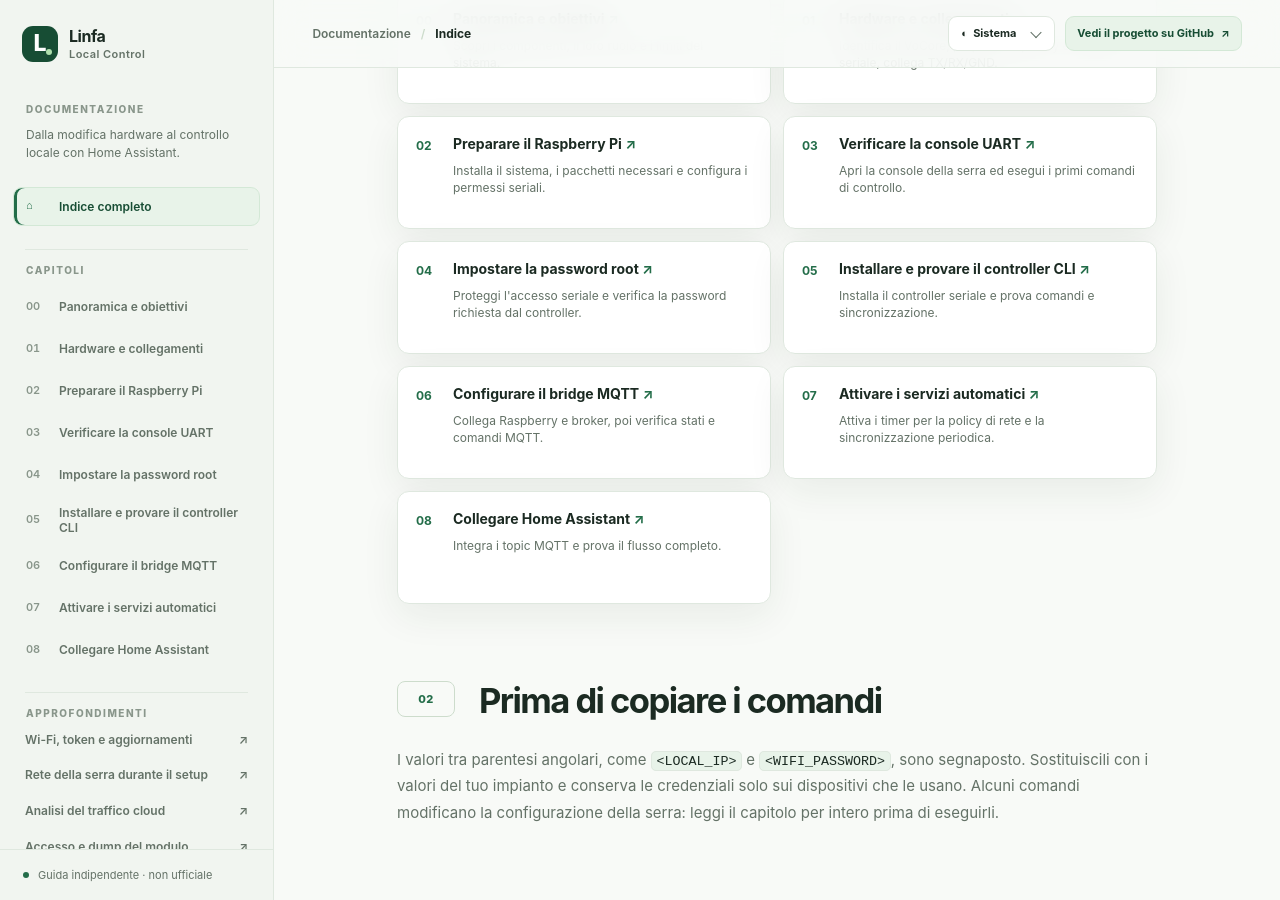
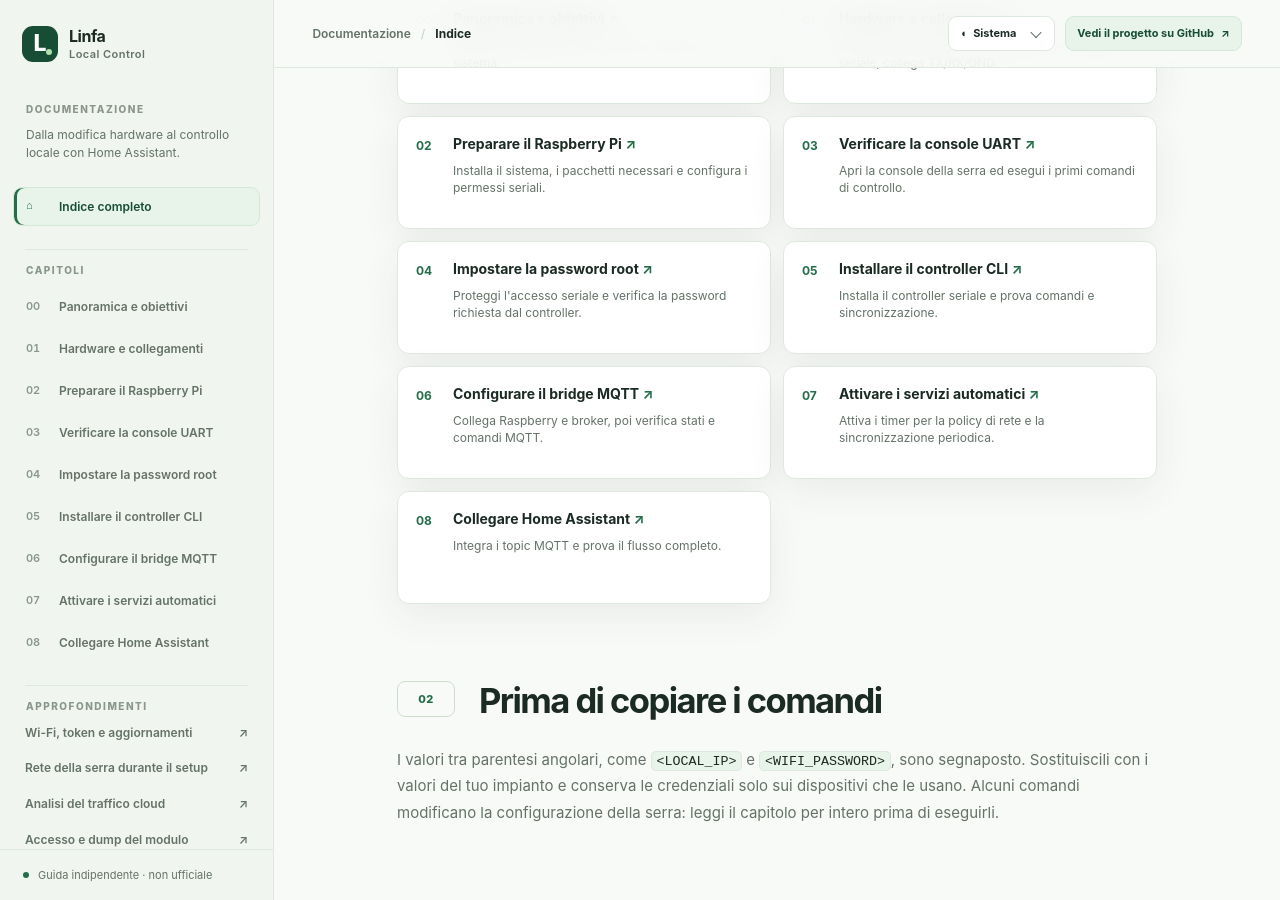
Before and after one commit to Interstellar0verdrive/Linfa-local-control, an MkDocs documentation site: the page built from docs/index.md, in a window 1280 px wide and 900 px high, scrolled down 1283 px. Built offline with MkDocs 1.6.1, drawn with Linux system fonts in a browser that asks for light colours.

Commit message:
Shorten chapter 05 title across navigation

```diff
--- a/docs/index.md
+++ b/docs/index.md
@@ -25,7 +25,7 @@ Il software del controller e del bridge è già nella repository: non devi ripet
   Apri la console della serra ed esegui i primi comandi di controllo.
 - **04** [Impostare la password root](setup/04-password-root.md)
   Proteggi l'accesso seriale e verifica la password richiesta dal controller.
-- **05** [Installare e provare il controller CLI](setup/05-controller-cli.md)
+- **05** [Installare il controller CLI](setup/05-controller-cli.md)
   Installa il controller seriale e prova comandi e sincronizzazione.
 - **06** [Configurare il bridge MQTT](setup/06-bridge-mqtt.md)
   Collega Raspberry e broker, poi verifica stati e comandi MQTT.
--- a/mkdocs.yml
+++ b/mkdocs.yml
@@ -30,7 +30,7 @@ nav:
       - '02 · Preparare il Raspberry Pi': setup/02-raspberry.md
       - '03 · Verificare la console UART': setup/03-uart.md
       - '04 · Impostare la password root': setup/04-password-root.md
-      - '05 · Installare e provare il controller CLI': setup/05-controller-cli.md
+      - '05 · Installare il controller CLI': setup/05-controller-cli.md
       - '06 · Configurare il bridge MQTT': setup/06-bridge-mqtt.md
       - '07 · Attivare i servizi automatici': setup/07-servizi-automatici.md
       - '08 · Collegare Home Assistant': setup/08-home-assistant.md
--- a/mkdocs_hooks.py
+++ b/mkdocs_hooks.py
@@ -13,7 +13,7 @@ STEPS = [
     ("02", "Preparare il Raspberry Pi", "setup/02-raspberry.md", "Prepara il sistema, i pacchetti e i permessi necessari per parlare con la serra.", "PREPARAZIONE", "Python, picocom, i pacchetti richiesti e i permessi seriali sono pronti."),
     ("03", "Verificare la console UART", "setup/03-uart.md", "Apri la console seriale e controlla che il VoCore risponda prima di modificarne la configurazione.", "CONNESSIONE", "La console risponde, puoi effettuare il login e il comando di prova funziona."),
     ("04", "Impostare la password root", "setup/04-password-root.md", "Proteggi l’accesso alla serra e verifica la nuova password dalla console seriale.", "CONNESSIONE", "Hai impostato e verificato la password root della serra."),
-    ("05", "Installare e provare il controller CLI", "setup/05-controller-cli.md", "Installa il controller sul Raspberry e prova i primi comandi attraverso la UART.", "CONTROLLO", "Il comando serra state sync funziona dal Raspberry tramite UART."),
+    ("05", "Installare il controller CLI", "setup/05-controller-cli.md", "Installa il controller sul Raspberry e prova i primi comandi attraverso la UART.", "CONTROLLO", "Il comando serra state sync funziona dal Raspberry tramite UART."),
     ("06", "Configurare il bridge MQTT", "setup/06-bridge-mqtt.md", "Collega il controller al broker MQTT e verifica stati e comandi end-to-end.", "INTEGRAZIONE", "Il servizio bridge è attivo e i topic di stato e comando rispondono."),
     ("07", "Attivare i servizi automatici", "setup/07-servizi-automatici.md", "Automatizza la policy di rete e la sincronizzazione periodica dello stato.", "AUTOMAZIONE", "I timer sono attivi e i relativi servizi risultano verificati."),
     ("08", "Collegare Home Assistant", "setup/08-home-assistant.md", "Completa il percorso portando stati e comandi MQTT in Home Assistant.", "COMPLETAMENTO", "Home Assistant riceve gli stati MQTT e puoi inviare un comando di prova."),
```
Also changed, not shown: docs/setup/04-password-root.md (+1 -1 lines), docs/setup/05-controller-cli.md (+1 -1 lines), docs/setup/06-bridge-mqtt.md (+1 -1 lines).
